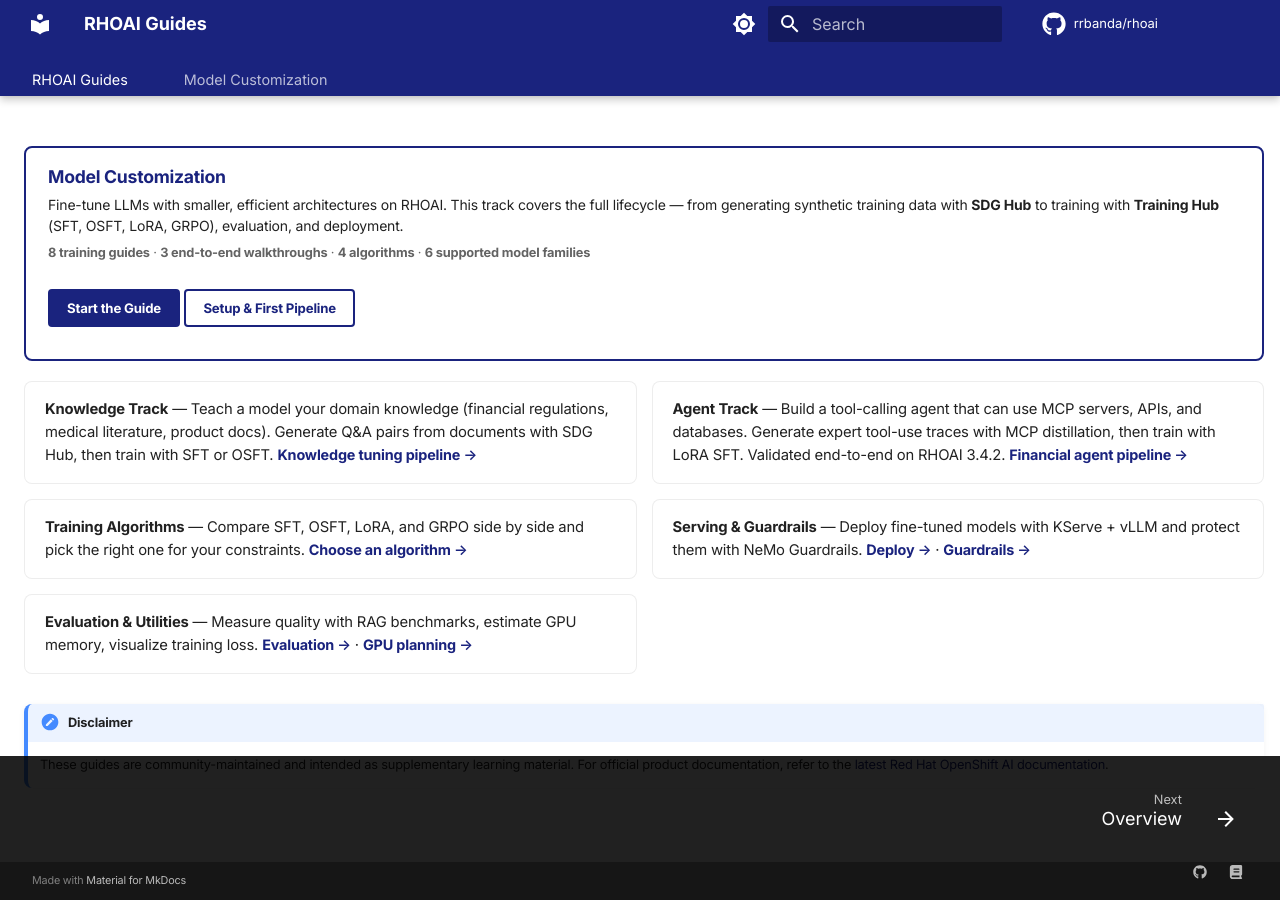
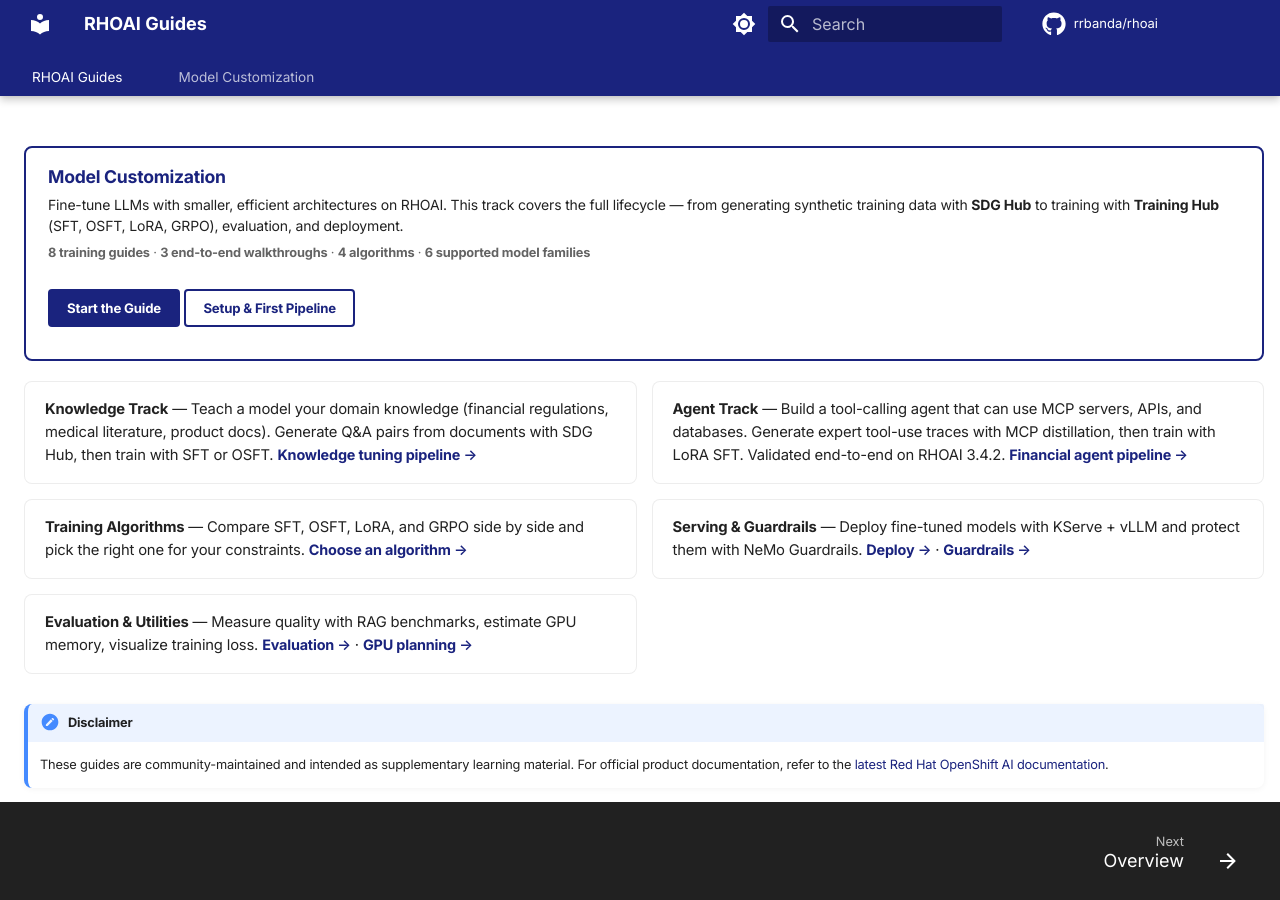
Before and after one commit to rrbanda/rhoai, an MkDocs documentation site: the page built from docs/index.md, in a window 1280 px wide. Built offline with MkDocs 1.6.1 and Material for MkDocs 9.7.7, drawn with Linux system fonts in a browser that asks for light colours; comment, search, counter and statistics services are not loaded.

Commit message:
fix: reduce navigation chrome from ~184px to ~120px
- Remove breadcrumb bar (navigation.path) — sidebar already shows location
- Hide "Made with Material for MkDocs" meta bar — no user value
- Compact footer nav: 34px min-height (was 40px)
- Compact header: 38px (was 42px), tabs: 28px (was 32px)
- Reduce content padding-bottom to match smaller footer

Saves ~60px of vertical space, bringing chrome from ~24% to ~16% of
a typical laptop viewport.

```diff
--- a/docs/stylesheets/extra.css
+++ b/docs/stylesheets/extra.css
@@ -109,23 +109,23 @@
 
 /* --------------- Header --------------- */
 .md-header {
-  min-height: 42px;
+  min-height: 38px;
 }
 
 .md-header__inner {
   padding: 0 0.8rem;
-  min-height: 42px;
+  min-height: 38px;
 }
 
 /* --------------- Navigation Tabs --------------- */
 .md-tabs {
   font-weight: 500;
-  min-height: 32px;
+  min-height: 28px;
 }
 
 .md-tabs__link {
-  font-size: 0.72rem;
-  padding: 0.35rem 0.8rem;
+  font-size: 0.68rem;
+  padding: 0.25rem 0.8rem;
 }
 
 .md-nav__link {
@@ -159,65 +159,43 @@
 }
 
 .md-footer__inner {
-  padding: 0.35rem 1rem;
+  padding: 0.2rem 1rem;
   display: flex;
   align-items: center;
   justify-content: space-between;
-  min-height: 40px;
+  min-height: 34px;
 }
 
 .md-footer__link {
-  padding: 0.2rem 0.5rem;
+  padding: 0.15rem 0.4rem;
 }
 
 .md-footer-nav__title {
-  font-size: 0.7rem;
+  font-size: 0.66rem;
   margin: 0;
   padding: 0;
-  line-height: 1.4;
+  line-height: 1.3;
 }
 
 .md-footer-nav__direction {
-  font-size: 0.56rem;
-  line-height: 1.2;
+  font-size: 0.52rem;
+  line-height: 1;
   opacity: 0.7;
 }
 
 .md-footer-nav__link .md-icon {
-  width: 0.85rem;
-  height: 0.85rem;
+  width: 0.8rem;
+  height: 0.8rem;
 }
 
-/* "Made with Material" meta — inline with nav */
+/* Hide the "Made with Material" meta bar */
 .md-footer-meta {
-  padding: 0;
-}
-
-.md-footer-meta__inner {
-  padding: 0.15rem 1rem;
-  font-size: 0.54rem;
-  line-height: 1.2;
-  display: flex;
-  align-items: center;
-  min-height: 18px;
-}
-
-.md-footer-meta .md-copyright {
-  font-size: 0.54rem;
-}
-
-.md-footer-meta .md-social {
-  padding: 0;
-}
-
-.md-footer-meta .md-social__link svg {
-  width: 0.7rem;
-  height: 0.7rem;
+  display: none;
 }
 
 /* Prevent content from hiding behind the fixed footer */
 .md-main {
-  padding-bottom: 64px;
+  padding-bottom: 42px;
 }
 
 /* Sidebar and content scroll within remaining viewport */
--- a/mkdocs.yml
+++ b/mkdocs.yml
@@ -32,7 +32,6 @@
     - navigation.instant
     - navigation.instant.progress
     - navigation.footer
-    - navigation.path
     - search.suggest
     - search.highlight
     - content.code.copy
```
